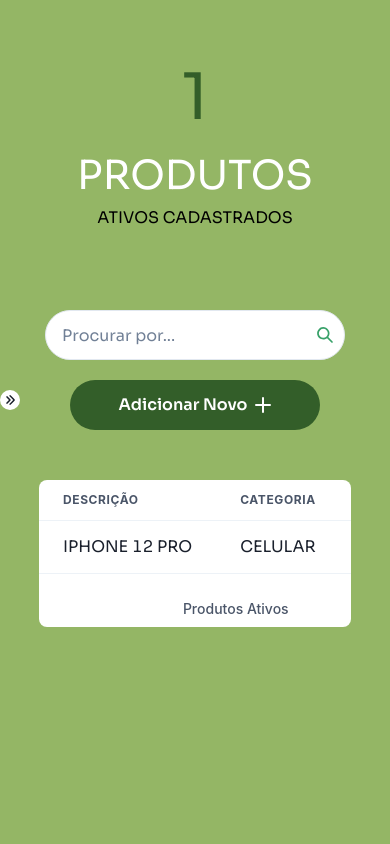
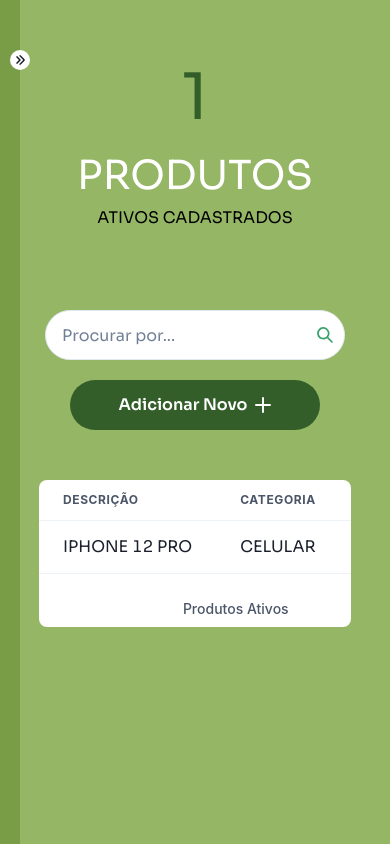
Before and after one commit to guilhermeoln/estoquec, a Next.js app: page /panel in a window 390 px wide. Built offline with nearby package versions, Linux system fonts and the light colour scheme.

Commit message:
fix(NavPanel): Ajustando Responsividade da Nav

```diff
--- a/src/pages/panel/index.tsx
+++ b/src/pages/panel/index.tsx
@@ -98,10 +98,11 @@ export default function Panel() {
       ) : (
         <Flex
           bg="#799D47"
-          width={showMenu ? "200px" : "10px"}
+          width={showMenu ? "200px" : "20px"}
+          position="absolute"
           minH="100vh"
           zIndex="999"
-          transition="0.2s ease all "
+          transition="0.1s ease all "
         >
           {showMenu && (
             <Flex
@@ -186,10 +187,11 @@ export default function Panel() {
               fontSize="20px"
               padding="5px"
               position="absolute"
-              marginTop="100%"
-              marginLeft={showMenu ? "100px" : "0px"}
+              marginTop="50px"
+              marginLeft={showMenu ? "190px" : "10px"}
               cursor="pointer"
               onClick={() => setShowMenu(false)}
+              transition="0.2s ease all"
             />
           ) : (
             <ArrowRightIcon
@@ -198,10 +200,11 @@ export default function Panel() {
               fontSize="20px"
               padding="5px"
               position="absolute"
-              marginTop="100%"
-              marginLeft={showMenu ? "100px" : "0px"}
+              marginTop="50px"
+              marginLeft={showMenu ? "100px" : "10px"}
               cursor="pointer"
               onClick={() => setShowMenu(true)}
+              transition="0.2s ease all"
             />
           )}
         </Flex>
```
